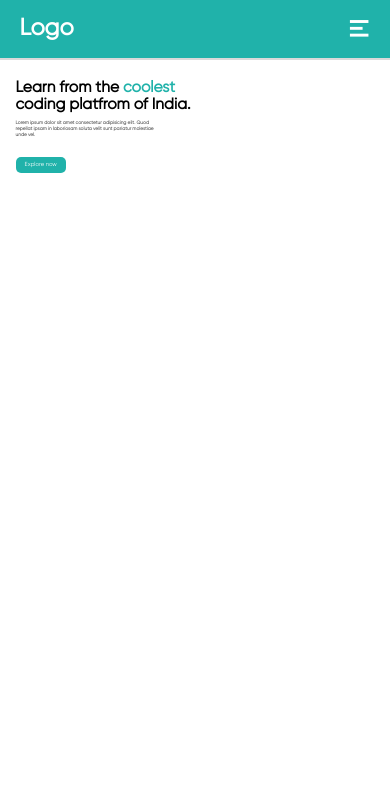
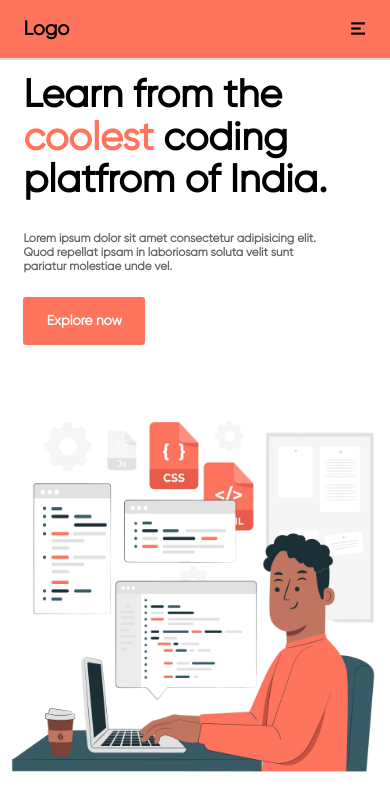
Before and after one commit to omkarcoder69/Landingpage-1, a plain HTML site: page index.html in a window 390 px wide. Drawn offline with nearby package versions, Linux system fonts and the light colour scheme; files that its build step writes are made by us from their sources.

Commit message:
commit project-done

```diff
--- a/css/style3.css
+++ b/css/style3.css
@@ -1,76 +1,87 @@
-@font-face{
+@font-face {
     font-family: myfont;
     src: url(Gilroy-Regular.ttf);
   }
-*{
+  * {
     padding: 0;
     margin: 0;
     box-sizing: border-box;
     font-family: myfont;
   }
 
-html , body{
+  html,
+  body {
     height: 100%;
     width: 100%;
   }
 
-.main{
+  .main {
     height: 100%;
     width: 100%;
     position: relative;
   }
 
   /* navigation */
-.nav{
+  .nav {
     height: 100px;
     width: 100%;
-    border-bottom: 2px solid #dadada ;
+    border-bottom: 2px solid #dadada;
     display: flex;
     align-items: center;
     justify-content: space-between;
-    padding: 0 5vw;
+    padding: 0 4vw;
   }
 
-.nav-part2{
+  .nav-part2 {
     display: flex;
     gap: 4vw;
     align-items: center;
   }
-.nav h2{
-    font-size: 2vw;
+  .nav h2 {
+    font-size: 1.5vw;
     font-weight: 700;
   }
-.nav  h4{
-    font-size: 1vw;
+  .nav h4 {
+    font-size: 1.1vw;
   }
-.nav i{
+  .nav i {
     font-size: 1.2vw;
     font-weight: 800;
     display: none;
   }
+  .nav button {
+    font-size: 1vw;
+    padding: 0.7vw 1.4vw;
+    background-color: #ff745d;
+    color: #fff;
+    border: none;
+    border-radius: 5px;
+    font-weight: 600;
+  }
+
   /* main */
-.content{
+  .content {
     height: 90%;
-    /* height: calc(100% - 100px); */
+    height: calc(100% - 100px);
     width: 100%;
     /* background-color: royalblue; */
     display: flex;
   }
 
-.left{
+  .left {
     height: 100%;
     width: 55%;
     /* background-color: crimson; */
-    padding: 5vw 4vw;
+    padding: 5vw 3vw;
   }
-.left h1{
+  .left h1 {
     font-size: 4vw;
     line-height: 4.4vw;
   }
-.left span{
-    color: lightseagreen;
+  .left span {
+    color: #ff745d;
   }
-.left p{
+  .left p {
     font-size: 1.23vw;
     font-weight: 600;
     color: #666;
@@ -78,38 +89,73 @@ html , body{
     margin-top: 1.5vw;
     margin-bottom: 4vw;
   }
-.left button{
+  .left button {
     font-size: 1.5vw;
     padding: 1.1vw 2.3vw;
-    background-color: lightseagreen;
+    background-color: #ff745d;
     color: #fff;
     border: none;
     border-radius: 5px;
   }
-.right{
+  .right {
     height: 100%;
     width: 45%;
   }
+  .right img {
+    width: 100%;
+    height: 100%;
+  }
 
   /* responsive */
-@media (max-width:600px){
-    .nav{
-        background-color: lightseagreen;
-        color: #fff;
-        padding: 0 5vw;
+  @media (max-width: 600px) {
+    .nav {
+      background-color: #FF745D;
+      /* color: #fff; */
+      padding: 0 6vw;
       height: 60px;
     }
-    .nav h2{
-        font-size: 6vw;
+    .nav h2 {
+      font-size: 5.1vw;
     }
-    .nav h4{
+    .nav h4 {
       font-size: 6vw;
       display: none;
     }
+    .nav button {
+      display: none;
+    }
 
-    .nav i{
-        font-size: 6vw;
+    .nav i {
+      font-size: 4.5vw;
       display: block;
-
+    }
+    .content {
+      height: calc(100% -60px);
+      flex-direction: column;
+    }
+    .left {
+      width: 100%;
+      height: 45%;
+      padding: 4vw 6vw;
+    }
+    .right {
+      width: 100%;
+      height: 55%;
+    }
+    .left h1 {
+      font-size: 10vw;
+      line-height: 11vw;
+    }
+    .left p {
+      font-size: 3vw;
+      width: 90%;
+      margin-top: 7vw;
+      margin-bottom: 6vw;
+    }
+    .content button{
+      padding: 4vw 6vw;
+      border-radius: 3px;
+      font-weight: 600;
+      font-size: 3.5vw;
     }
   }
--- a/index.html
+++ b/index.html
@@ -24,6 +24,7 @@
                     <h4>Carrier</h4>
                     <h4>Blog</h4>
                     <h4>Account</h4>
+                    <button>Sign in</button>
                     <i class="ri-menu-2-fill"></i>
                 </div>
 
@@ -34,7 +35,9 @@
                     <p>Lorem ipsum dolor sit amet consectetur adipisicing elit. Quod repellat ipsam in laboriosam soluta velit sunt pariatur molestiae unde vel.</p>
                     <button>Explore now</button>
                 </div>
-                <div class="right"></div>
+                <div class="right">
+                    <img src="hand-coding-concept-illustration-b.png" alt="">
+                </div>
             </div>
         </div>
 
```
Also changed, not shown: hand-coding-concept-illustration-b.png (added). Lines whose indentation alone changed are shown as unchanged.
